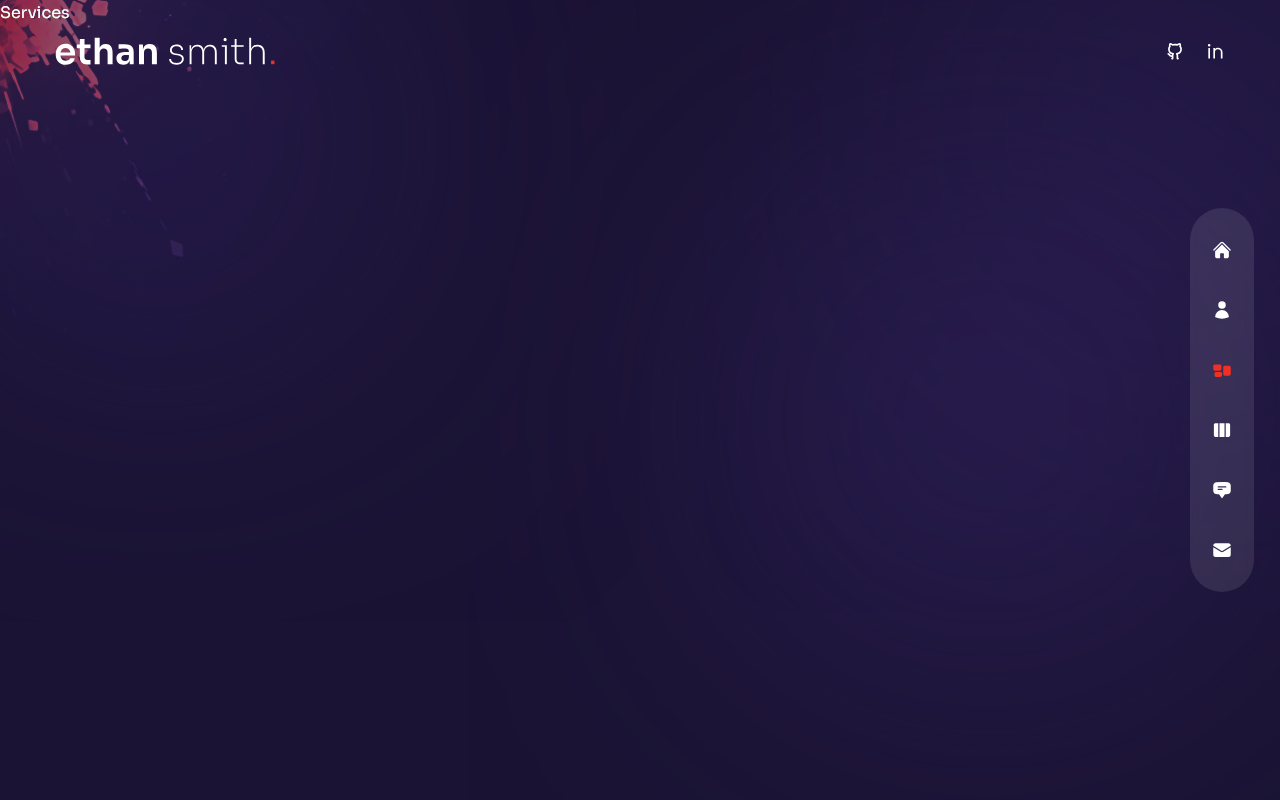
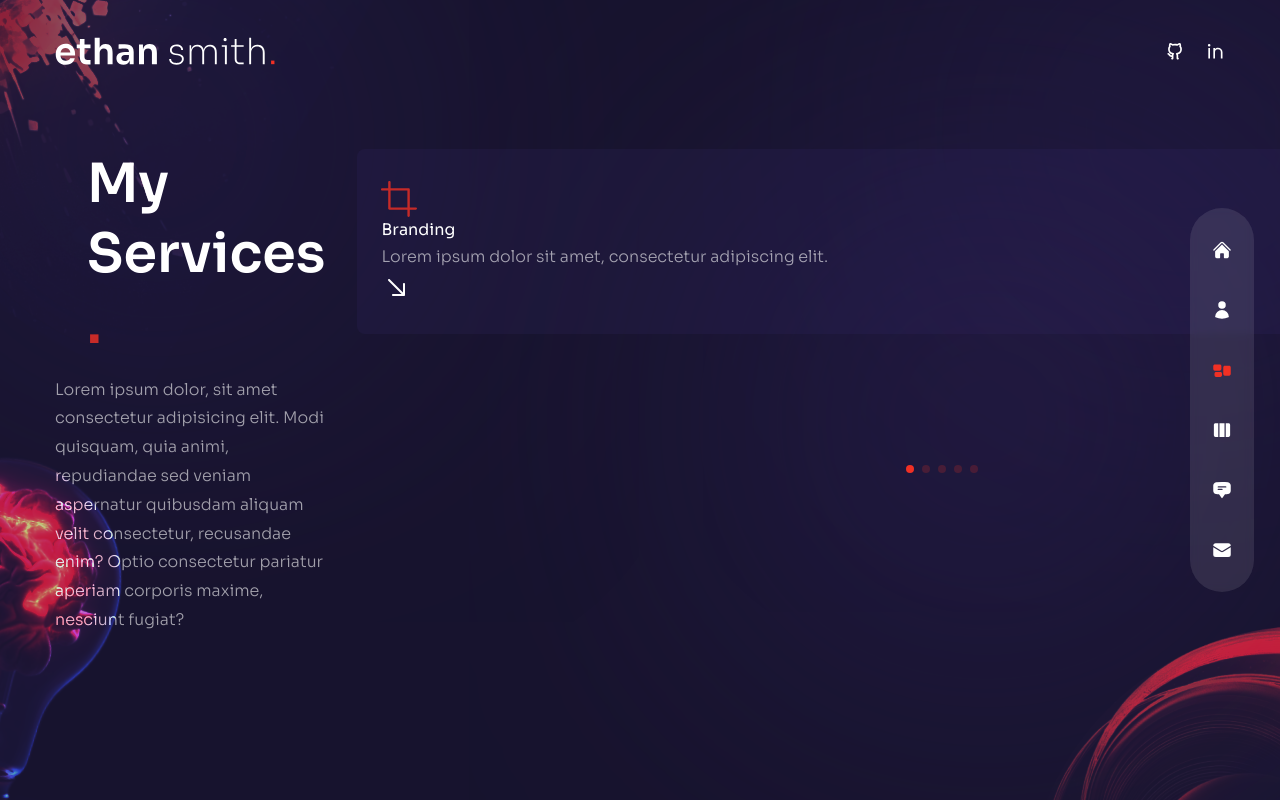
Before and after one commit to Hoangpham2603/Hpresume2, a Next.js app: page /services in a window 1280 px wide. Built offline with nearby package versions, Linux system fonts and the light colour scheme.

Commit message:
sakdjlkasd

```diff
--- a/components/Bulb.jsx
+++ b/components/Bulb.jsx
@@ -1,5 +1,17 @@
+import Image from "next/image";
+
 const Bulb = () => {
-  return <div>Bulb</div>;
+  return (
+    <div className="absolute -left-36 -bottom-12 rotate-12 mix-blend-color-dodge animate-pulse duration-75 z-10 w-[200px] xl:w-[260px]">
+      <Image
+        src={"/bulb.png"}
+        width={260}
+        height={200}
+        className="w-full h-full"
+        alt=""
+      />
+    </div>
+  );
 };
 
 export default Bulb;
--- a/components/ServiceSlider.jsx
+++ b/components/ServiceSlider.jsx
@@ -5,40 +5,84 @@
   RxDesktop,
   RxReader,
   RxRocket,
+  RxArrowBottomRight,
 } from "react-icons/rx";
 
+import { Swiper, SwiperSlide } from "swiper/react";
+import "swiper/css";
+import "swiper/css/free-mode";
+import "swiper/css/pagination";
+
+import { motion } from "framer-motion";
+import { FadeIn } from "../variants";
+
+// required modules:
+import { FreeMode, Pagination } from "swiper";
 
 // data
 const serviceData = [
   {
     icon: <RxCrop />,
-    title: 'Branding',
-    description: 'Lorem ipsum dolor sit amet, consectetur adipiscing elit.',
+    title: "Branding",
+    description: "Lorem ipsum dolor sit amet, consectetur adipiscing elit.",
   },
   {
     icon: <RxPencil2 />,
-    title: 'Design',
-    description: 'Lorem ipsum dolor sit amet, consectetur adipiscing elit.',
+    title: "Design",
+    description: "Lorem ipsum dolor sit amet, consectetur adipiscing elit.",
   },
   {
     icon: <RxDesktop />,
-    title: 'Development',
-    description: 'Lorem ipsum dolor sit amet, consectetur adipiscing elit.',
+    title: "Development",
+    description: "Lorem ipsum dolor sit amet, consectetur adipiscing elit.",
   },
   {
     icon: <RxReader />,
-    title: 'Copywriting',
-    description: 'Lorem ipsum dolor sit amet, consectetur adipiscing elit.',
+    title: "Copywriting",
+    description: "Lorem ipsum dolor sit amet, consectetur adipiscing elit.",
   },
   {
     icon: <RxRocket />,
-    title: 'SEO',
-    description: 'Lorem ipsum dolor sit amet, consectetur adipiscing elit.',
+    title: "SEO",
+    description: "Lorem ipsum dolor sit amet, consectetur adipiscing elit.",
   },
 ];
 
 const ServiceSlider = () => {
-  return <div>Service Slider</div>;
+  return (
+    <Swiper
+      breakpoints={{
+        320: { slidePerView: 1, spaceBetween: 15 },
+        640: { slidePerView: 3, spaceBetween: 15 },
+      }}
+      freeMode={true}
+      pagination={{ clickable: true }}
+      modules={[FreeMode, Pagination]}
+      className="h-[240px] sm:h-[340px]"
+    >
+      {serviceData.map((item, index) => {
+        return (
+          <SwiperSlide key={index}>
+            <div className="bg-[rgba(65,47,123,0.15)] h-max rounded-lg px-6 py-8 flex sm:flex-col gap-x-6 sm:gap-x-0 group cursor-pointer hover:bg-[rgba(89,65,169,0.15)] transition-all duration-300">
+              {/* icon */}
+              <div className="text-4xl text-accent/80">{item.icon}</div>
+
+              {/* title and desc */}
+              <div>
+                <div>{item.title}</div>
+                <p>{item.description}</p>
+              </div>
+
+              {/* arrow */}
+              <div className="text-3xl">
+                <RxArrowBottomRight />
+              </div>
+            </div>
+          </SwiperSlide>
+        );
+      })}
+    </Swiper>
+  );
 };
 
 export default ServiceSlider;
--- a/pages/services/index.js
+++ /dev/null
@@ -1,5 +0,0 @@
-const Services = () => {
-  return <div>Services</div>;
-};
-
-export default Services;
--- /dev/null
+++ b/pages/services/index.jsx
@@ -0,0 +1,35 @@
+import ServiceSlider from "../../components/ServiceSlider";
+import Bulb from "../../components/Bulb";
+import Circles from "../../components/Circles";
+
+const Services = () => {
+  return (
+    <div className="h-full bg-primary/30 py-36 flex items-center">
+      <Circles />
+      <div className="container mx-auto">
+        <div className="flex flex-col xl:flex-row gap-x-8">
+          {/* text */}
+          <div className="flex text-center xl:w-[30vw] flex-col lg:text-left mb-4 xl:mb-0">
+            <h2 className="h2 xl:ml-8">
+              My Services <span className="text-accent/80">.</span>
+            </h2>
+            <p className=" mb-4 max-w-[400px] mx-auto lg:mx-0">
+              Lorem ipsum dolor, sit amet consectetur adipisicing elit. Modi
+              quisquam, quia animi, repudiandae sed veniam aspernatur quibusdam
+              aliquam velit consectetur, recusandae enim? Optio consectetur
+              pariatur aperiam corporis maxime, nesciunt fugiat?
+            </p>
+          </div>
+
+          <div className="w-full xl:max-w-[65%}">
+            {/* slider */}
+            <ServiceSlider />
+          </div>
+        </div>
+      </div>
+      <Bulb />
+    </div>
+  );
+};
+
+export default Services;
```
